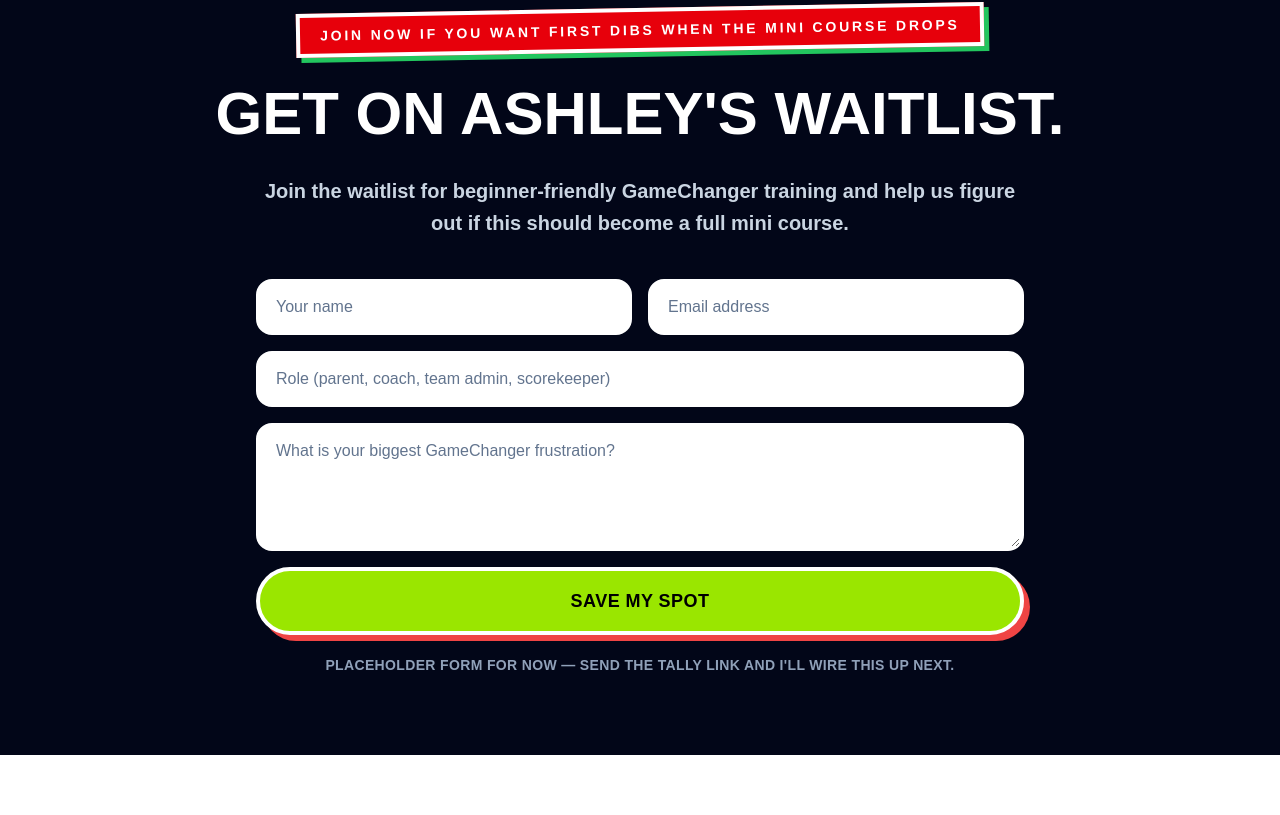
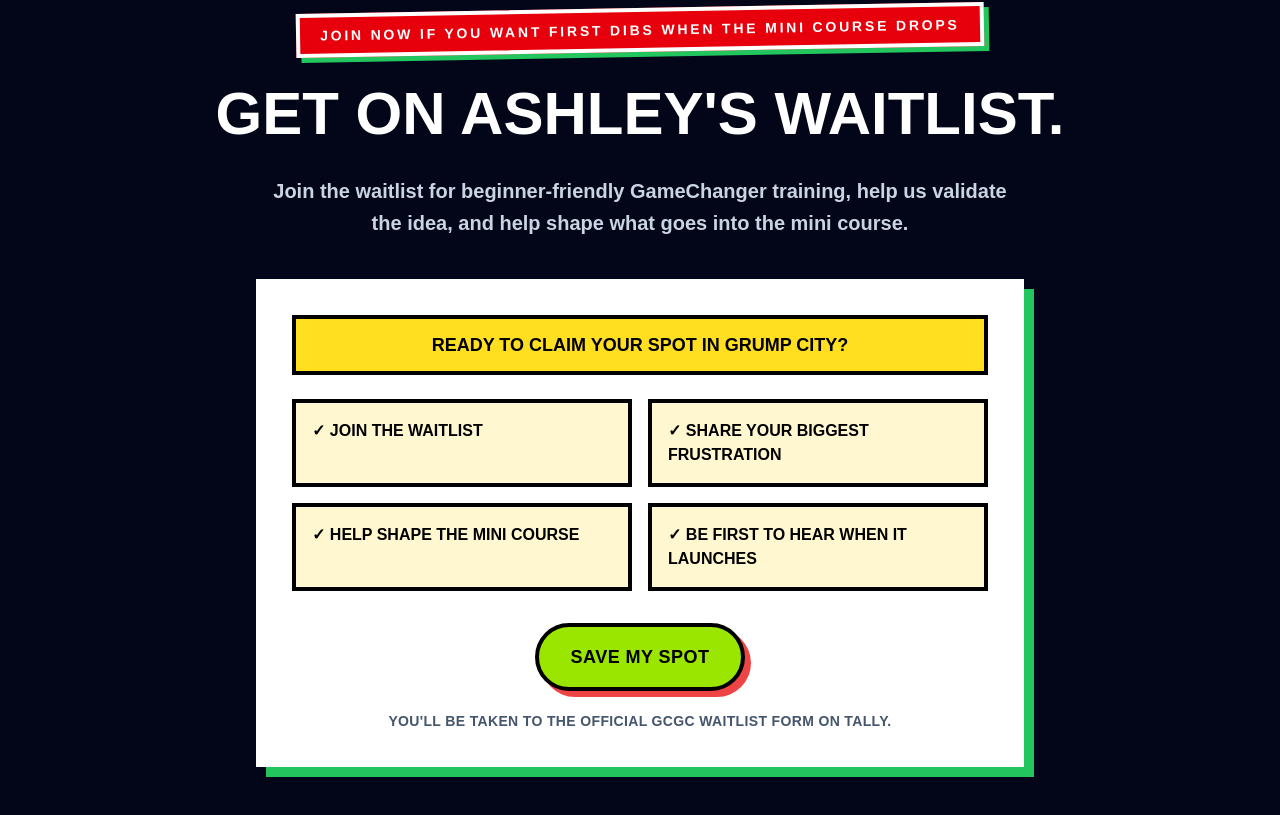
Before and after one commit to BeansAI-beep/learn-gamechanger, a Next.js app: page / in a window 1280 px wide. Shown: the part 4612-5427 px from the top of the page. Before the commit the page ends 5367 px from the top, so only its background shows below. Built offline with nearby package versions, Linux system fonts and the light colour scheme.

Commit message:
Wire landing page to live Tally waitlist

```diff
--- a/src/app/page.tsx
+++ b/src/app/page.tsx
@@ -88,7 +88,9 @@
 
             <div className="mt-8 flex flex-col gap-4 sm:flex-row">
               <a
-                href="#interest"
+                href="https://tally.so/r/0QLDx0"
+                target="_blank"
+                rel="noreferrer"
                 className="inline-flex items-center justify-center rounded-full border-4 border-black bg-lime-400 px-8 py-4 text-lg font-black uppercase tracking-wide text-black shadow-[6px_6px_0_#000] transition hover:translate-x-[2px] hover:translate-y-[2px] hover:shadow-[4px_4px_0_#000]"
               >
                 Join the waitlist
@@ -331,43 +333,42 @@
             Get on Ashley&apos;s waitlist.
           </h2>
           <p className="mx-auto mt-6 max-w-3xl text-xl font-bold leading-8 text-slate-300">
-            Join the waitlist for beginner-friendly GameChanger training and help
-            us figure out if this should become a full mini course.
+            Join the waitlist for beginner-friendly GameChanger training, help us
+            validate the idea, and help shape what goes into the mini course.
           </p>
 
-          <form className="mx-auto mt-10 grid max-w-3xl gap-4 text-left md:grid-cols-2">
-            <input
-              type="text"
-              placeholder="Your name"
-              className="rounded-2xl border-4 border-white bg-white px-4 py-3 text-slate-950 placeholder:text-slate-500 focus:border-yellow-300 focus:outline-none"
-            />
-            <input
-              type="email"
-              placeholder="Email address"
-              className="rounded-2xl border-4 border-white bg-white px-4 py-3 text-slate-950 placeholder:text-slate-500 focus:border-yellow-300 focus:outline-none"
-            />
-            <input
-              type="text"
-              placeholder="Role (parent, coach, team admin, scorekeeper)"
-              className="rounded-2xl border-4 border-white bg-white px-4 py-3 text-slate-950 placeholder:text-slate-500 focus:border-yellow-300 focus:outline-none md:col-span-2"
-            />
-            <textarea
-              placeholder="What is your biggest GameChanger frustration?"
-              rows={4}
-              className="rounded-2xl border-4 border-white bg-white px-4 py-3 text-slate-950 placeholder:text-slate-500 focus:border-yellow-300 focus:outline-none md:col-span-2"
-            />
-            <button
-              type="submit"
-              className="rounded-full border-4 border-white bg-lime-400 px-6 py-4 text-lg font-black uppercase tracking-wide text-black shadow-[6px_6px_0_#ef4444] transition hover:translate-x-[2px] hover:translate-y-[2px] hover:shadow-[4px_4px_0_#ef4444] md:col-span-2"
+          <div className="mx-auto mt-10 max-w-3xl border-4 border-white bg-white p-8 text-slate-950 shadow-[10px_10px_0_#22c55e]">
+            <div className="border-4 border-black bg-yellow-300 px-4 py-3 text-center text-lg font-black uppercase text-black">
+              Ready to claim your spot in Grump City?
+            </div>
+            <div className="mt-6 grid gap-4 text-left md:grid-cols-2">
+              <div className="border-4 border-black bg-[#fff7cf] p-4 text-base font-black uppercase text-black">
+                ✓ Join the waitlist
+              </div>
+              <div className="border-4 border-black bg-[#fff7cf] p-4 text-base font-black uppercase text-black">
+                ✓ Share your biggest frustration
+              </div>
+              <div className="border-4 border-black bg-[#fff7cf] p-4 text-base font-black uppercase text-black">
+                ✓ Help shape the mini course
+              </div>
+              <div className="border-4 border-black bg-[#fff7cf] p-4 text-base font-black uppercase text-black">
+                ✓ Be first to hear when it launches
+              </div>
+            </div>
+
+            <a
+              href="https://tally.so/r/0QLDx0"
+              target="_blank"
+              rel="noreferrer"
+              className="mx-auto mt-8 inline-flex items-center justify-center rounded-full border-4 border-black bg-lime-400 px-8 py-4 text-lg font-black uppercase tracking-wide text-black shadow-[6px_6px_0_#ef4444] transition hover:translate-x-[2px] hover:translate-y-[2px] hover:shadow-[4px_4px_0_#ef4444]"
             >
               Save my spot
-            </button>
-          </form>
+            </a>
 
-          <p className="mt-5 text-sm font-semibold uppercase tracking-wide text-slate-400">
-            Placeholder form for now — send the Tally link and I&apos;ll wire this up
-            next.
-          </p>
+            <p className="mt-5 text-sm font-black uppercase tracking-wide text-slate-600">
+              You&apos;ll be taken to the official GCGC waitlist form on Tally.
+            </p>
+          </div>
         </div>
       </section>
     </main>
```
